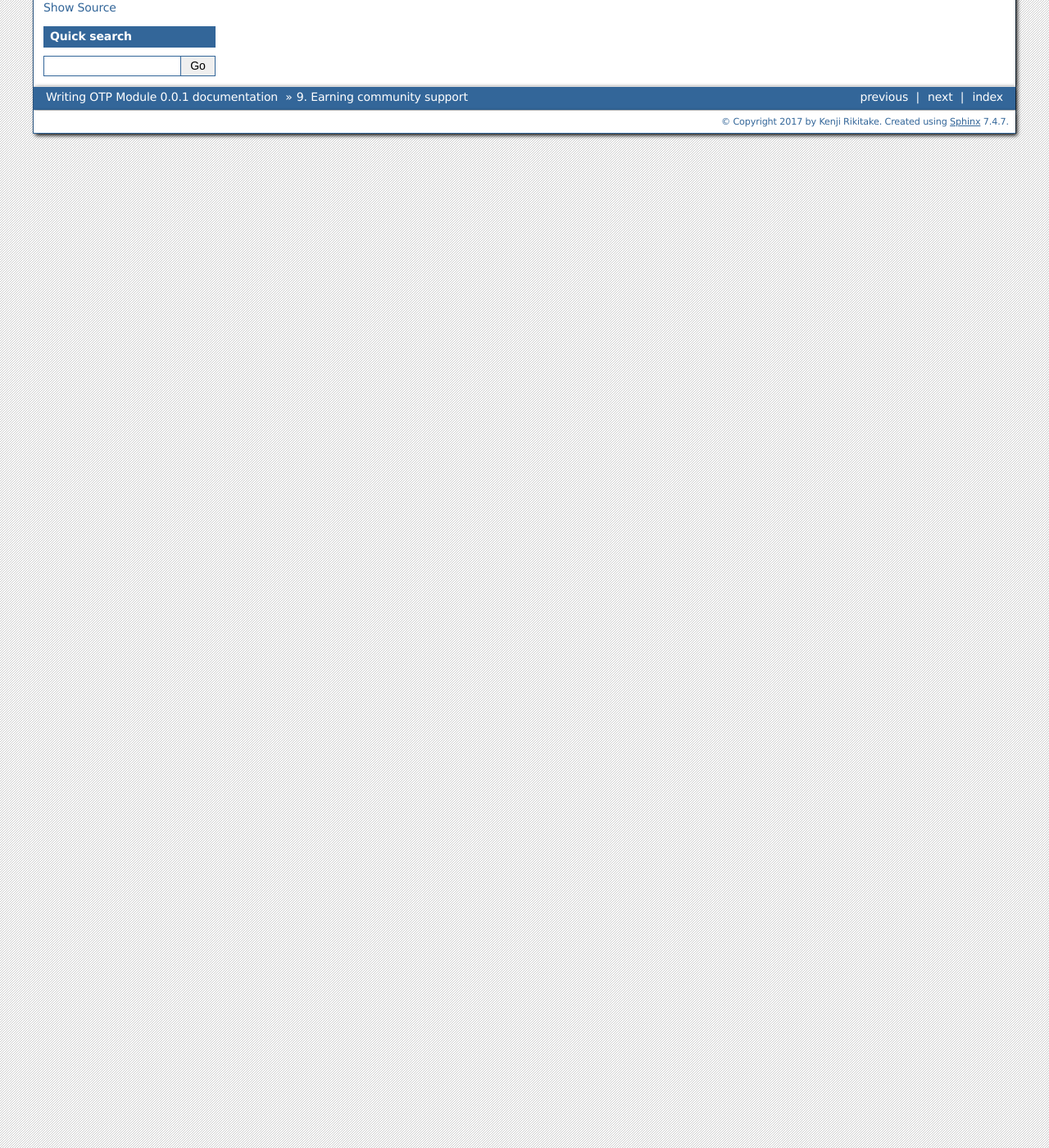
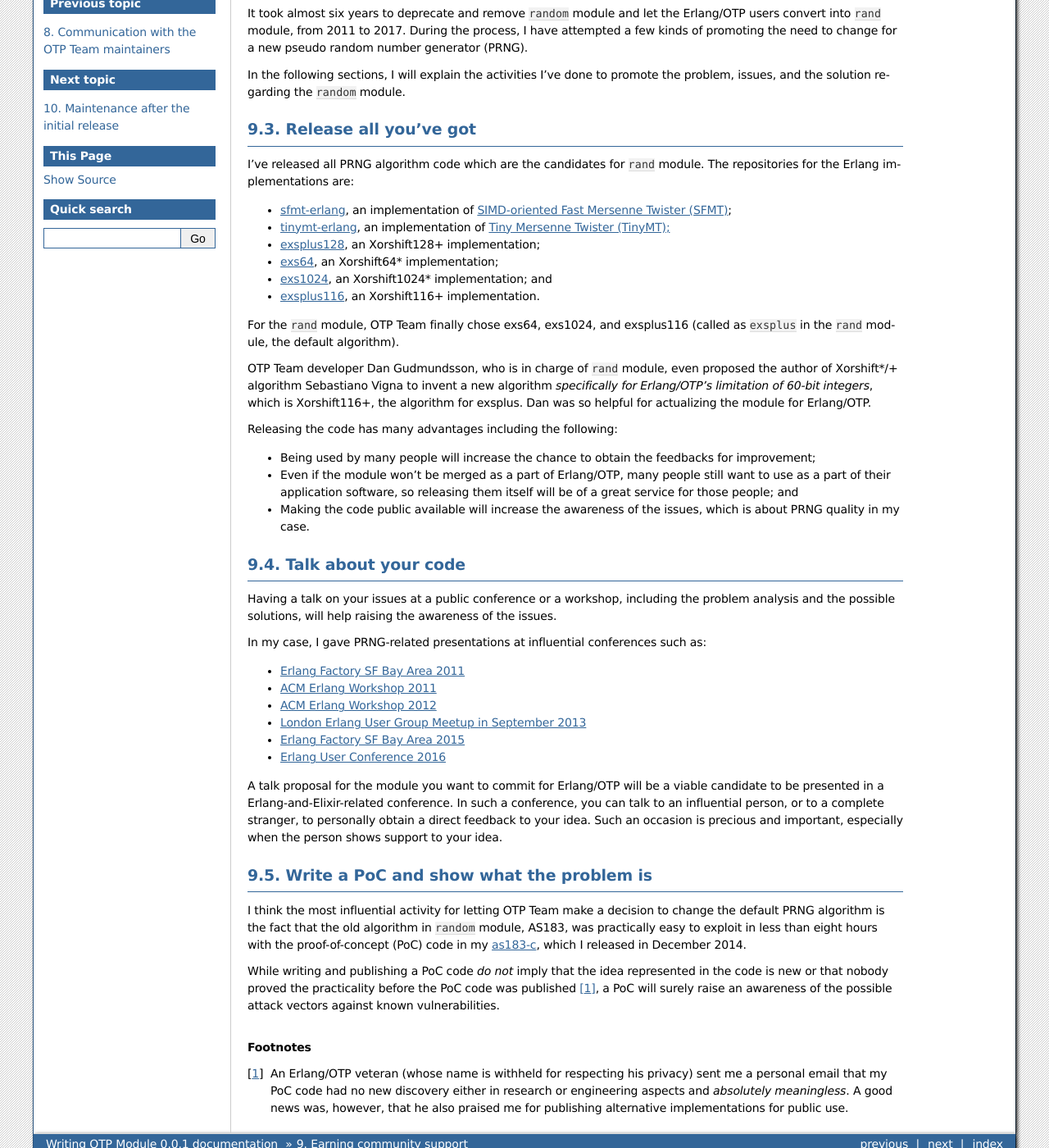
Before and after one commit to jj1bdx/writing-otp-modules, a Sphinx documentation site: the page built from draft/source/community-support.rst, in a window 1280 px wide and 1400 px high, scrolled down 270 px. Shown: the whole window at 82% size. Built offline with Sphinx 7.4.7, drawn with Linux system fonts in a browser that asks for light colours; some of the changed text lies outside the part shown.

Commit message:
Add source/community-support.rst: alpha version

```diff
--- a/draft/source/community-support.rst
+++ b/draft/source/community-support.rst
@@ -2,3 +2,118 @@
 
 Earning community support
 =========================
+
+User community support is essential
+-----------------------------------
+
+An excellent proposal for an open source software product without the
+user community support will not be approved or chosen by the development
+team. User community support is essential and critical to get your
+proposal or changes accepted into the repository.
+
+Things you can do for gaining community support
+-----------------------------------------------
+
+It took almost six years to deprecate and remove ``random`` module and
+let the Erlang/OTP users convert into ``rand`` module, from 2011
+to 2017. During the process, I have attempted a few kinds of promoting
+the need to change for a new pseudo random number generator (PRNG).
+
+In the following sections, I will explain the activities I've done to
+promote the problem, issues, and the solution regarding the ``random``
+module.
+
+Release all you've got
+----------------------
+
+I've released all PRNG algorithm code which are the candidates for
+``rand`` module. The repositories for the Erlang implementations are:
+
+* `sfmt-erlang <https://github.com/jj1bdx/sfmt-erlang>`_, an
+  implementation of `SIMD-oriented Fast Mersenne Twister (SFMT)
+  <http://www.math.sci.hiroshima-u.ac.jp/~m-mat/MT/SFMT/>`_;
+* `tinymt-erlang <https://github.com/jj1bdx/tinymt-erlang>`_, an
+  implementation of `Tiny Mersenne Twister (TinyMT);
+  <http://www.math.sci.hiroshima-u.ac.jp/~m-mat/MT/TINYMT/>`_
+* `exsplus128 <https://github.com/jj1bdx/exsplus128>`_, an Xorshift128+
+  implementation;
+* `exs64 <https://github.com/jj1bdx/exs64>`_, an Xorshift64*
+  implementation;
+* `exs1024 <https://github.com/jj1bdx/exs1024>`_, an Xorshift1024*
+  implementation; and
+* `exsplus116 <https://github.com/jj1bdx/exsplus116>`_, an Xorshift116+
+  implementation.
+
+For the ``rand`` module, OTP Team finally chose exs64, exs1024, and
+exsplus116 (called as ``exsplus`` in the ``rand`` module, the default
+algorithm).
+
+OTP Team developer Dan Gudmundsson, who is in charge of ``rand`` module,
+even proposed the author of Xorshift*/+ algorithm Sebastiano Vigna to
+invent a new algorithm *specifically for Erlang/OTP's limitation of
+60-bit integers*, which is Xorshift116+, the algorithm for exsplus. Dan
+was so helpful for actualizing the module for Erlang/OTP.
+
+Releasing the code has many advantages including the following:
+
+* Being used by many people will increase the chance to obtain
+  the feedbacks for improvement;
+* Even if the module won't be merged as a part of Erlang/OTP, many
+  people still want to use as a part of their application software, so
+  releasing them itself will be of a great service for those people; and
+* Making the code public available will increase the awareness of the
+  issues, which is about PRNG quality in my case.
+
+Talk about your code
+--------------------
+
+Having a talk on your issues at a public conference or a workshop,
+including the problem analysis and the possible solutions, will help
+raising the awareness of the issues.
+
+In my case, I gave PRNG-related presentations at influential conferences
+such as:
+
+* `Erlang Factory SF Bay Area 2011
+  <http://www.erlang-factory.com/conference/SFBay2011/speakers/kenjirikitake>`_
+* `ACM Erlang Workshop 2011
+  <http://www.k2r.org/kenji/papers/file-archive/erlang2011-rikitake-sfmt-20110919.pdf>`_
+* `ACM Erlang Workshop 2012
+  <http://www.k2r.org/kenji/papers/file-archive/erlang2012-rikitake-tinymt-20120902.pdf>`_
+* `London Erlang User Group Meetup in September 2013
+  <https://speakerdeck.com/jj1bdx/erlang-random-numbers-and-the-security>`_
+* `Erlang Factory SF Bay Area 2015
+  <https://speakerdeck.com/jj1bdx/otp-searching-for-better-prngs>`_
+* `Erlang User Conference 2016
+  <https://speakerdeck.com/jj1bdx/fifteen-ways-to-leave-your-random-module>`_
+
+A talk proposal for the module you want to commit for Erlang/OTP will be
+a viable candidate to be presented in a Erlang-and-Elixir-related
+conference. In such a conference, you can talk to an influential person,
+or to a complete stranger, to personally obtain a direct feedback to
+your idea. Such an occasion is precious and important, especially when
+the person shows support to your idea.
+
+Write a PoC and show what the problem is
+----------------------------------------
+
+I think the most influential activity for letting OTP Team make a
+decision to change the default PRNG algorithm is the fact that the old
+algorithm in ``random`` module, AS183, was practically easy to exploit
+in less than eight hours with the proof-of-concept (PoC) code in my
+`as183-c <https://github.com/jj1bdx/as183-c>`_, which I released in
+December 2014.
+
+While writing and publishing a PoC code *do not* imply that the idea
+represented in the code is new or that nobody proved the practicality
+before the PoC code was published [#comm1]_, a PoC will surely raise an
+awareness of the possible attack vectors against known vulnerabilities.
+
+.. Rubric:: Footnotes
+
+.. [#comm1] An Erlang/OTP veteran (whose name is withheld for respecting
+            his privacy) sent me a personal email that my PoC code had
+            no new discovery either in research or engineering aspects
+            and *absolutely meaningless*. A good news was, however, that
+            he also praised me for publishing alternative
+            implementations for public use.
```
